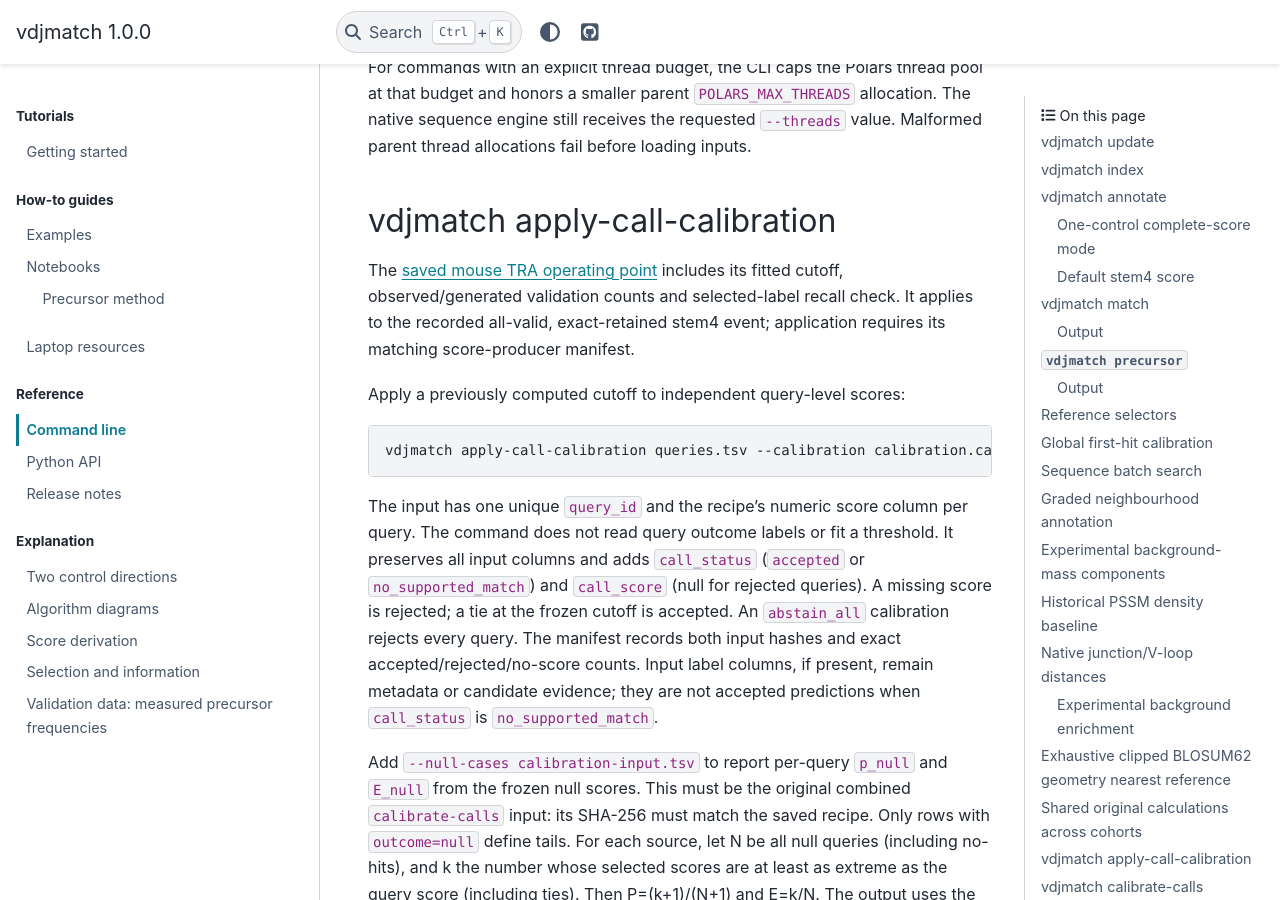
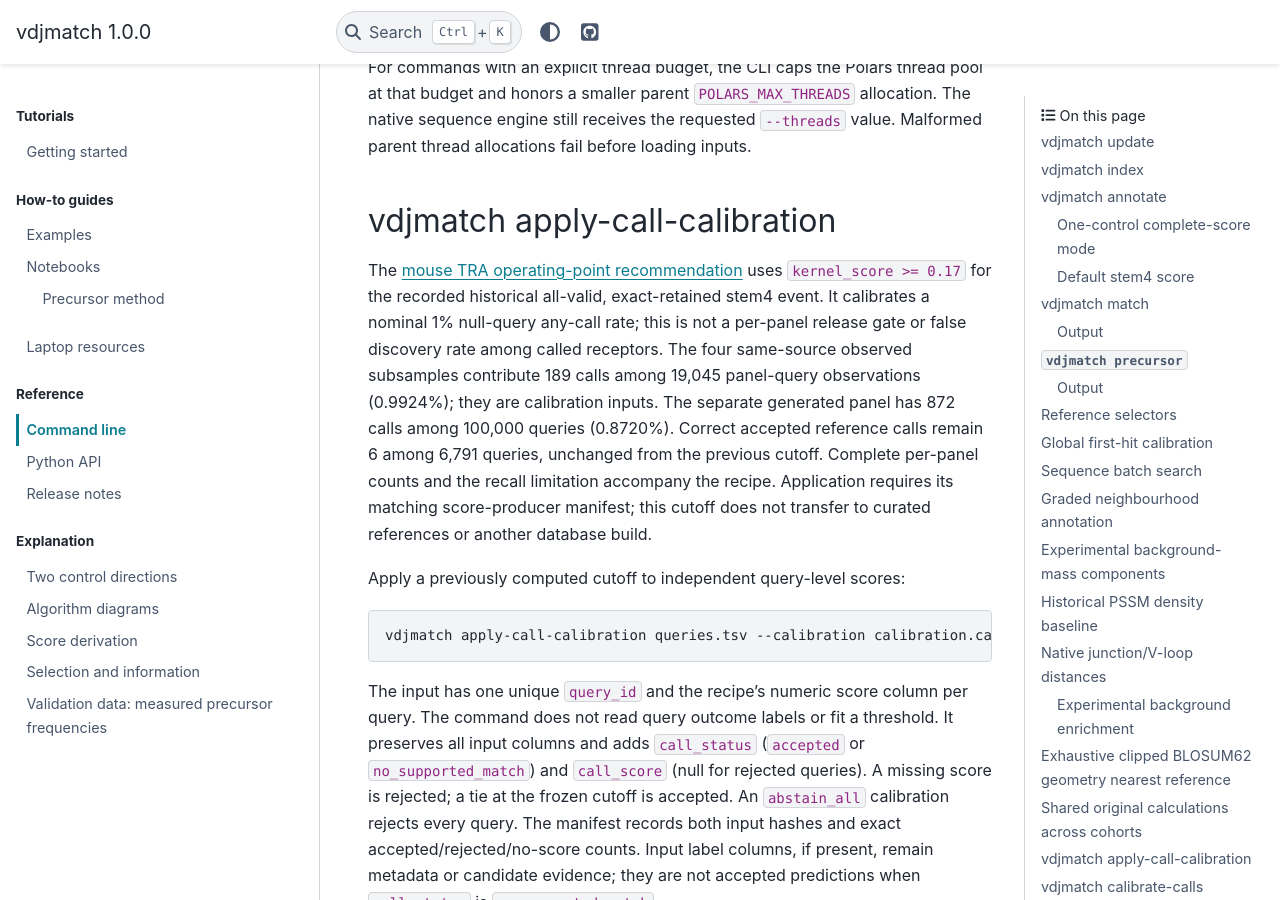
Before and after one commit to antigenomics/vdjmatch, a Sphinx documentation site: the page built from docs/cli.rst, in a window 1280 px wide and 900 px high, scrolled down 26972 px. Built offline with Sphinx 7.4.7 and the PyData theme 0.15.4, drawn with Linux system fonts in a browser that asks for light colours; pages that are not in the unit, such as notebooks, are missing from menus.

Commit message:
Document nominal mouse TRA calibration with retained recall

```diff
--- a/docs/cli.rst
+++ b/docs/cli.rst
@@ -1062,10 +1062,17 @@ Malformed parent thread allocations fail before loading inputs.
 vdjmatch apply-call-calibration
 -------------------------------
 
-The `saved mouse TRA operating point <https://huggingface.co/datasets/isalgo/airr_benchmark/blob/145e91124d0dc0ccc1928d1a36bd4fadd10ee7c4/vdjmatch/releases/0.6.3/calibration/README.md>`_
-includes its fitted cutoff, observed/generated validation counts and selected-label
-recall check. It applies to the recorded all-valid, exact-retained stem4 event;
-application requires its matching score-producer manifest.
+The `mouse TRA operating-point recommendation <https://huggingface.co/datasets/isalgo/airr_benchmark/blob/9c8fac983f9bc6aa95dbd82c5139d7ac369be43e/vdjmatch/releases/1.0.0/calibration/README.md>`_
+uses ``kernel_score >= 0.17`` for the recorded historical all-valid,
+exact-retained stem4 event. It calibrates a nominal 1% null-query any-call rate;
+this is not a per-panel release gate or false discovery rate among called receptors.
+The four same-source observed subsamples contribute 189 calls among 19,045
+panel-query observations (0.9924%); they are calibration inputs. The separate
+generated panel has 872 calls among 100,000 queries (0.8720%). Correct accepted
+reference calls remain 6 among 6,791 queries, unchanged from the previous cutoff.
+Complete per-panel counts and the recall limitation accompany the recipe.
+Application requires its matching score-producer manifest; this cutoff does not
+transfer to curated references or another database build.
 
 Apply a previously computed cutoff to independent query-level scores:
 
```
Also changed, not shown: docs/releases.rst (+7 -3 lines).
